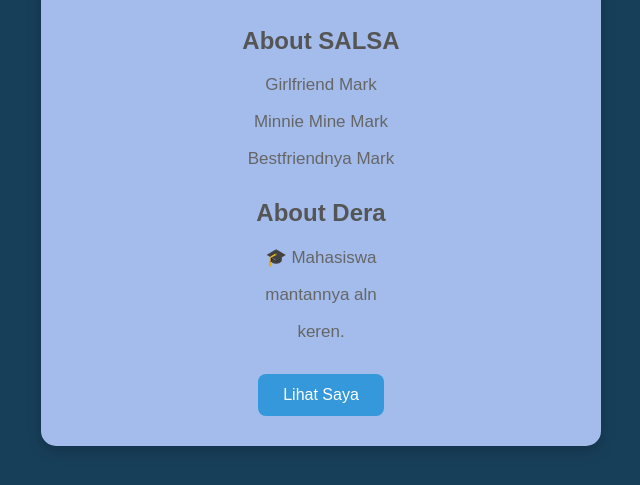
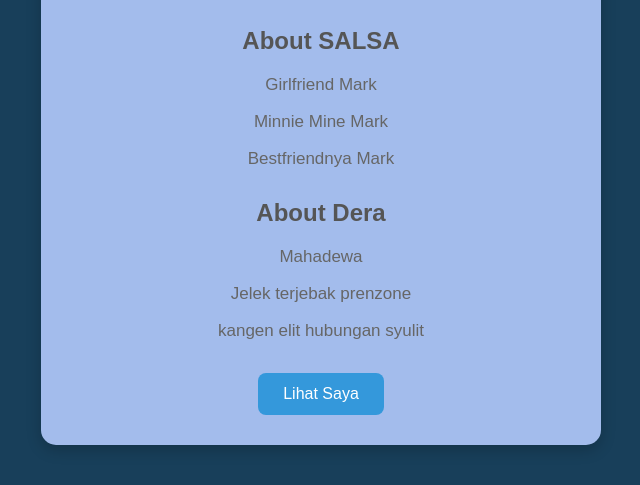
Before and after one commit to SalsabilaTha/Kartu-Creative-, a plain HTML site: page index.html in a window 1280 px wide. Shown: the part 241-726 px from the top of the page, without its empty margins (319-959 px from the left). Drawn offline with Linux system fonts and the light colour scheme.

Commit message:
Memperbarui isi surat

```diff
--- a/index.html
+++ b/index.html
@@ -24,9 +24,9 @@
 
         <h2>About Dera</h2>
 
-        <p>🎓 Mahasiswa</p>
-        <p>mantannya aln</p>
-        <p>keren.</p>
+        <p>Mahadewa</p>
+        <p>Jelek terjebak prenzone</p>
+        <p>kangen elit hubungan syulit</p>
 
         <button onclick="tampilkanGambar()">Lihat Saya</button>
 
```
